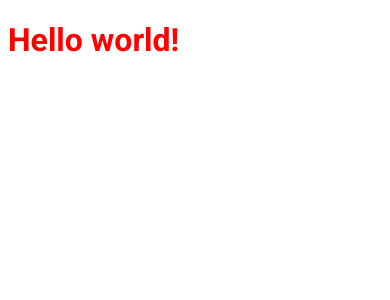
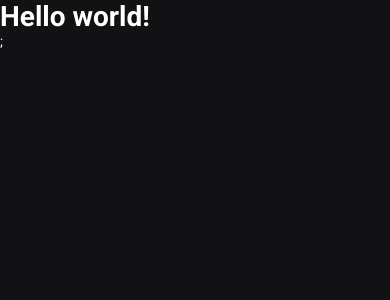
Before and after one commit to yuriqpaiva/ignews, a Next.js app: page / in a window 390 px wide. Shown: the top 300 px of the page. Built offline with nearby package versions, Linux system fonts and the light colour scheme.

Commit message:
Global styles

```diff
--- a/src/pages/_app.tsx
+++ b/src/pages/_app.tsx
@@ -1,4 +1,5 @@
 import { AppProps } from "next/app";
+import "../styles/global.scss";
 
 function MyApp({ Component, pageProps }: AppProps) {
   return <Component {...pageProps} />;
--- a/src/pages/index.tsx
+++ b/src/pages/index.tsx
@@ -1,5 +1,12 @@
-import styles from "../styles/home.module.scss";
+import Head from "next/head";
 
 export default function Home() {
-  return <h1 className={styles.title}>Hello world!</h1>;
+  return (
+    <>
+      <Head>
+        <title>Início | ig.news</title>
+      </Head>
+      <h1>Hello world!</h1>;
+    </>
+  );
 }
--- /dev/null
+++ b/src/styles/global.scss
@@ -0,0 +1,52 @@
+:root {
+  --white: #ffffff;
+
+  --gray-100: #e1e1e6;
+  --gray-300: #a8a8b3;
+  --gray-900: #121214;
+
+  --cyan-500: #61dafb;
+  --yellow-500: #eba417;
+}
+
+* {
+  margin: 0;
+  padding: 0;
+  box-sizing: border-box;
+}
+
+// Tablet
+@media (max-width: 1080px) {
+  html {
+    font-size: 93.75%;
+  }
+}
+
+// Mobile
+@media (max-width: 720px) {
+  html {
+    font-size: 87.5%;
+  }
+}
+
+body {
+  background: var(--gray-900);
+  color: var(--white);
+}
+
+body,
+input,
+textarea,
+select,
+button {
+  font: 400 1rem "Roboto", sans-serif;
+}
+
+button {
+  cursor: pointer;
+}
+
+a {
+  color: inherit;
+  text-decoration: none;
+}
--- a/src/styles/home.module.scss
+++ /dev/null
@@ -1,4 +0,0 @@
-.title {
-  font-family: "Roboto", sans-serif;
-  color: red;
-}
```
